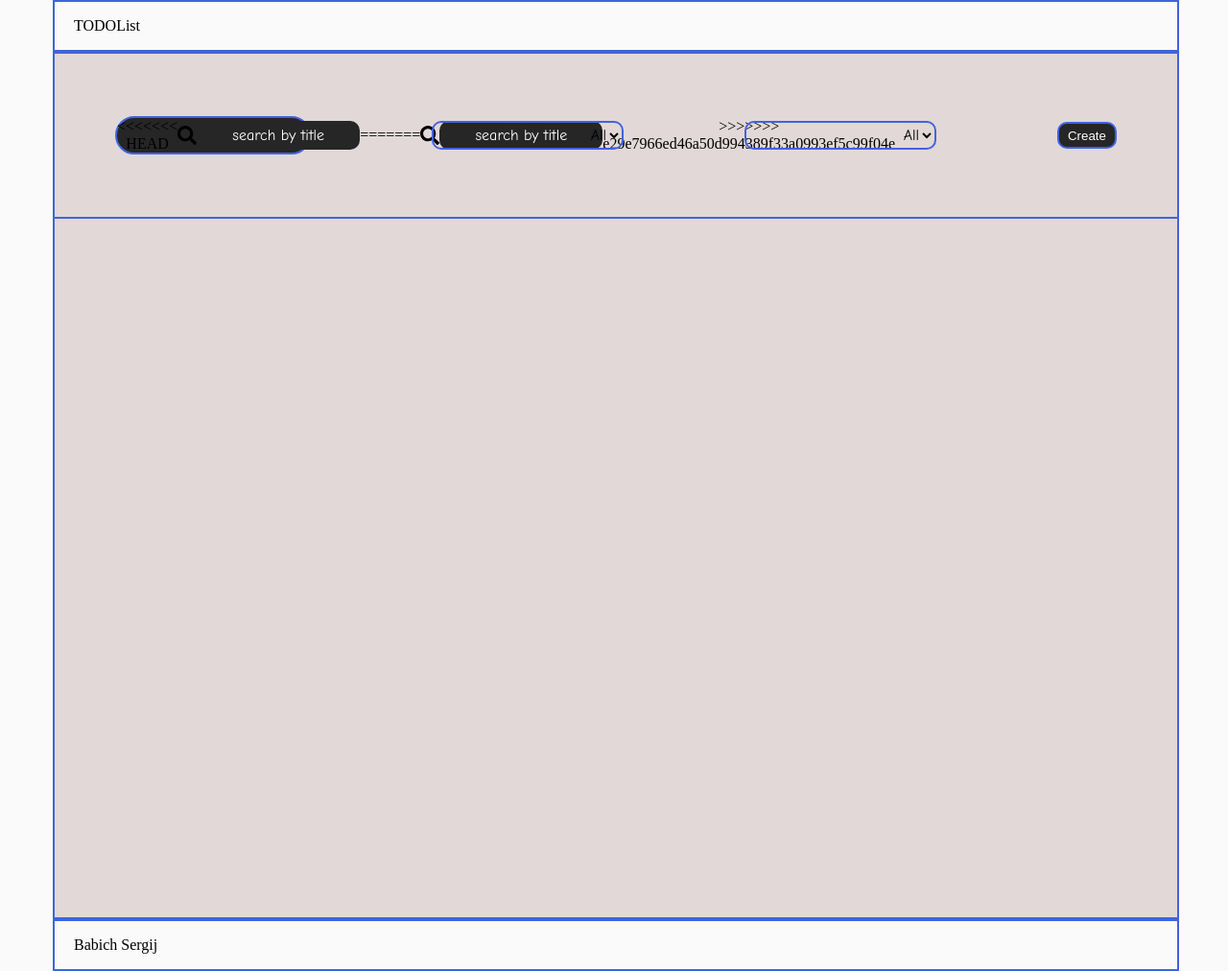
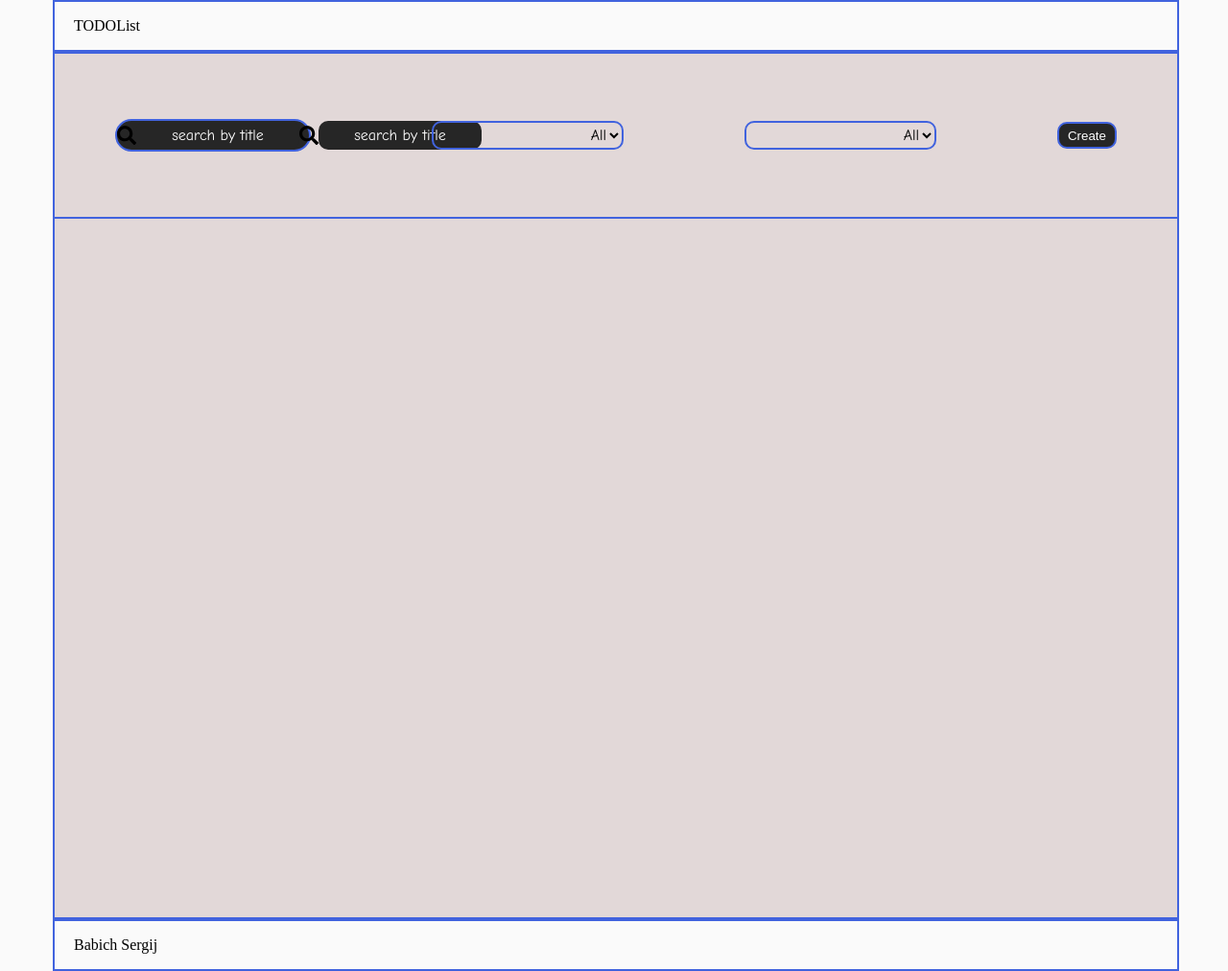
Before and after one commit to SergijBabich/todo-List.github.io, a website built with webpack: page index.html in a window 1280 px wide. Shown: the whole page at 96% size. Built offline with nearby package versions, Linux system fonts and the light colour scheme.

Commit message:
my realization of the task

```diff
--- a/index.html
+++ b/index.html
@@ -13,15 +13,10 @@
       <div class="content">
          <div class="content_set_Option">
             <div class="content_set_Option_letInput">
-<<<<<<< HEAD
-
                <img src="img/search-solid.svg" alt="image format png" />
-
                <input type="text" name=""  class="set_option_letInput_inpSearch" placeholder="search by title" value="">
-=======
                <img src="img/search-solid.svg" alt="image format png" />
                 <input type="text" name=""  class="set_option_letInput_inpSearch" placeholder="search by title" value="">
->>>>>>> e29e7966ed46a50d994389f33a0993ef5c99f04e
             </div>
             <select class="content_filter_state_task" >
                <option value="All">All</option>
```
